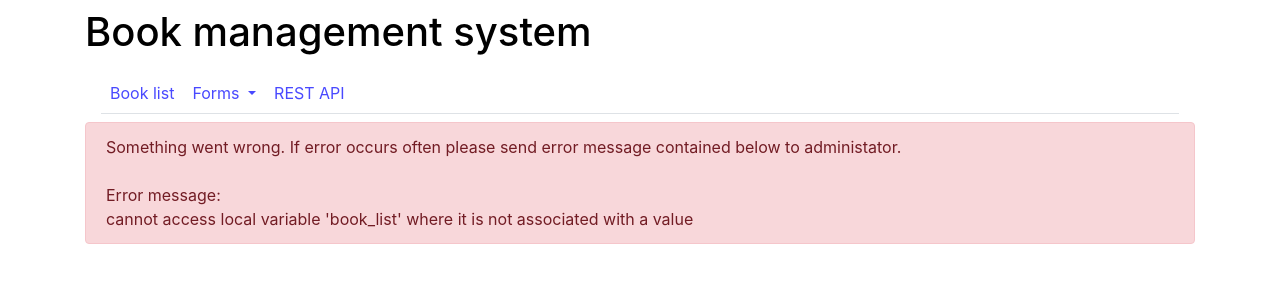
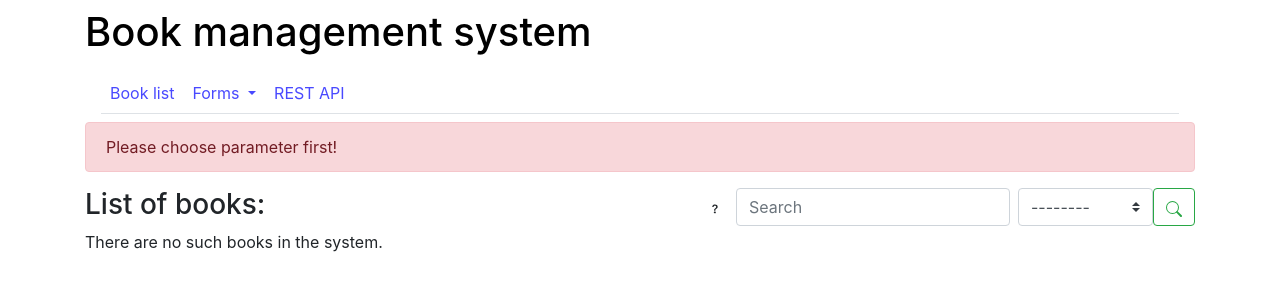
Before and after one commit to mickac/book-management-system, a Django app: page /book_search in a window 1280 px wide. Shown: the top 300 px of the page. Run offline with Django 3.2, Linux system fonts and the light colour scheme; some libraries are stand-ins or nearby versions.

Commit message:
Expanding search functionality and creating 'help modal' for users

```diff
--- a/bookManagement/templates/book_search.html
+++ b/bookManagement/templates/book_search.html
@@ -6,18 +6,24 @@
     {{ error }}
     </div>
 </div>
-{%endif%}
+{% endif %}
 <div class="container">
     <div class="row">
         <div class="col">
             <h3>List of books:</h3>
         </div>
         <div class="col">
+
             <form method="POST" action="{% url 'book_search' %}"  role="form" class="form-inline float-right">
                 {% csrf_token %}
-                <input class="form-control mr-sm-2" type="text" placeholder="Search" aria-label="Search" name="keyword">
+                <a type="button" class="btn btn-outline my-2 my-sm-0" data-toggle="modal" href="#ModalQuestionmark"></button>
+                    <svg width="1em" height="1em" viewBox="0 0 16 16" class="bi bi-question" fill="currentColor" xmlns="http://www.w3.org/2000/svg">
+                        <path d="M5.255 5.786a.237.237 0 0 0 .241.247h.825c.138 0 .248-.113.266-.25.09-.656.54-1.134 1.342-1.134.686 0 1.314.343 1.314 1.168 0 .635-.374.927-.965 1.371-.673.489-1.206 1.06-1.168 1.987l.003.217a.25.25 0 0 0 .25.246h.811a.25.25 0 0 0 .25-.25v-.105c0-.718.273-.927 1.01-1.486.609-.463 1.244-.977 1.244-2.056 0-1.511-1.276-2.241-2.673-2.241-1.267 0-2.655.59-2.75 2.286zm1.557 5.763c0 .533.425.927 1.01.927.609 0 1.028-.394 1.028-.927 0-.552-.42-.94-1.029-.94-.584 0-1.009.388-1.009.94z"/>
+                      </svg>
+                </a>
+                <input class="form-control mr-sm-2" type="text" placeholder='Search' id="searchPlaceholder" aria-label="Search" name="keyword">
                 <select class="browser-default custom-select" name="parameter">
-                    <option selected="">Parameter</option>
+                    <option selected="">--------</option>
                     <option value="title">Title</option>
                     <option value="authors">Author(s)</option>
                     <option value="language">Language</option>
@@ -30,6 +36,35 @@
                     </svg>
                 </button>
             </form>
+            <script>
+                $('svg #questionmark').tooltip({
+                    title: '<h4>Ceará</h4><ul><li>Item:Dado</li><li>Item:Dado</li></ul>',
+                    html: true,
+                    placement: 'top',
+                    container: 'body'
+                });
+            </script>
+        </div>
+        <div id="ModalQuestionmark" class="modal hide fade" tabindex="-1">
+            <div class="modal-dialog modal-lg">
+                <div class="modal-content">
+                    <div class="modal-header">
+                        <h2>Search functionality</h2>
+                    </div>
+                    <div class="modal-body">
+                        <h5>Choose parameter from parameter combo box then:</h5>
+                        <p><b>For 'Title':</b> Write down title of the book. For example: 'Pan Tadeusz'</p>
+                        <p><b>For 'Author(s)':</b> Write down author(s) name. For example: 'Adam Mickiewicz'.</p>
+                        <p><b>For 'Language':</b> Write down language of the book. For example: 'Polish'.</p>
+                        <p><b>For 'Publish date':</b> Write down publish date in one of following formats:</p>
+                        <ul>a) Exact date in format 'yyyy-mm-dd'. For example: '1834-06-28'.</ul>
+                        <ul>b) Date range in format 'yyyy-mm-dd to yyyy-mm-dd'. For example: '1834-01-01 to 1834-12-31'.</ul>
+                    </div>
+                    <div class="modal-footer">
+                        <button type="button" class="btn btn-default" data-dismiss="modal">Close</button>
+                    </div>
+                </div>
+            </div>
         </div>
     </div>
     <div class="row" id="books">
--- a/bookManagement/views.py
+++ b/bookManagement/views.py
@@ -10,6 +10,8 @@ from django.db.models import Q
 
 from .forms import BookForm
 from .models import Book
+
+import datetime
 
 def index(request):
     return render(request, 'index.html')
@@ -65,7 +67,6 @@ def book_list(request):
 
 def book_search(request):
         try:
-            # 2020-10-20 to 2020-10-30
             keyword = request.POST.get('keyword')
             parameter = request.POST.get('parameter')
             if (parameter == 'title'):
@@ -81,17 +82,29 @@ def book_search(request):
                     Q(language__icontains=keyword)
                 )
             elif (parameter == 'publishedDate'):
+                format = "%Y-%m-%d"
                 try:
                     keyword = keyword.split()
-                    keyword.remove('to')
-                    dateStart = keyword[0]
-                    dateEnd = keyword[1]
-                    book_list = Book.objects.filter(
-                        Q(publishedDate__range=[dateStart, dateEnd])
-                    )
-                except:
-                    error = "There is something wrong with date range you have passed. It has to be in following format: 'yyyy-mm-dd to yyy-mm-dd'. If error still occures contact the administrator."
+                    if (len(keyword) == 3):
+                        keyword.remove('to')
+                        dateStart = datetime.datetime.strptime(keyword[0], format)
+                        dateEnd = datetime.datetime.strptime(keyword[1], format)
+                        book_list = Book.objects.filter(
+                            Q(publishedDate__range=[dateStart, dateEnd])
+                        )
+                    elif(len(keyword) == 1):
+                        date = datetime.datetime.strptime(keyword[0], format)
+                        book_list = Book.objects.filter(
+                            Q(publishedDate__icontains=date)
+                        )
+                    else:
+                       raise ValueError
+                except ValueError:
+                    error = "There is something wrong with date range you have passed. For additional information about search functionality, click question mark near search field. If error still occures contact the administrator."
                     return render(request, 'book_search.html', { 'error':error })
+            else:
+                error = "Please choose parameter first!"
+                return render(request, 'book_search.html', { 'error':error })
 
             page = request.GET.get('page', 1)
             paginator = Paginator(book_list, 5)
```
Also changed, not shown: bookManagement/templates/book_list.html (+28 -5 lines).
